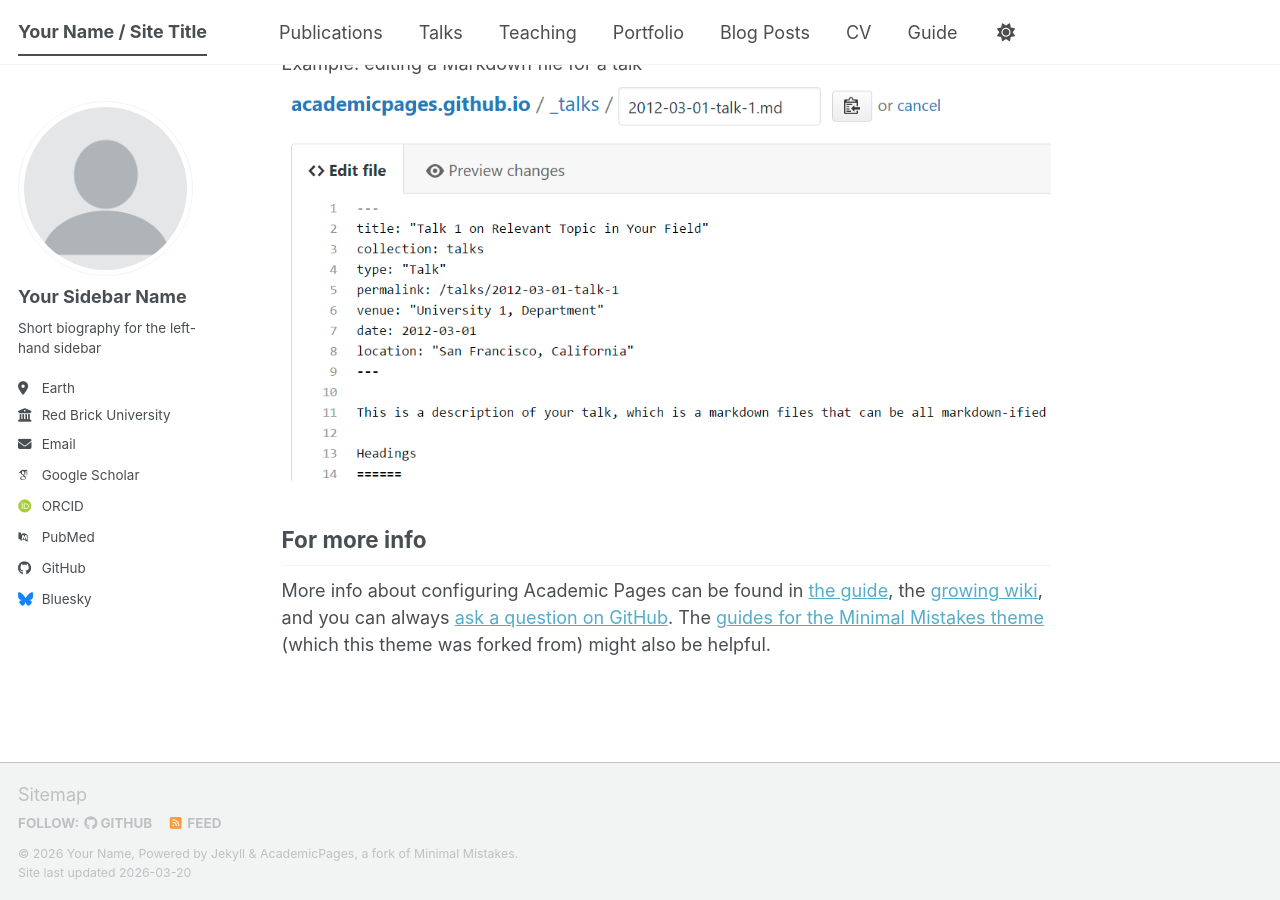
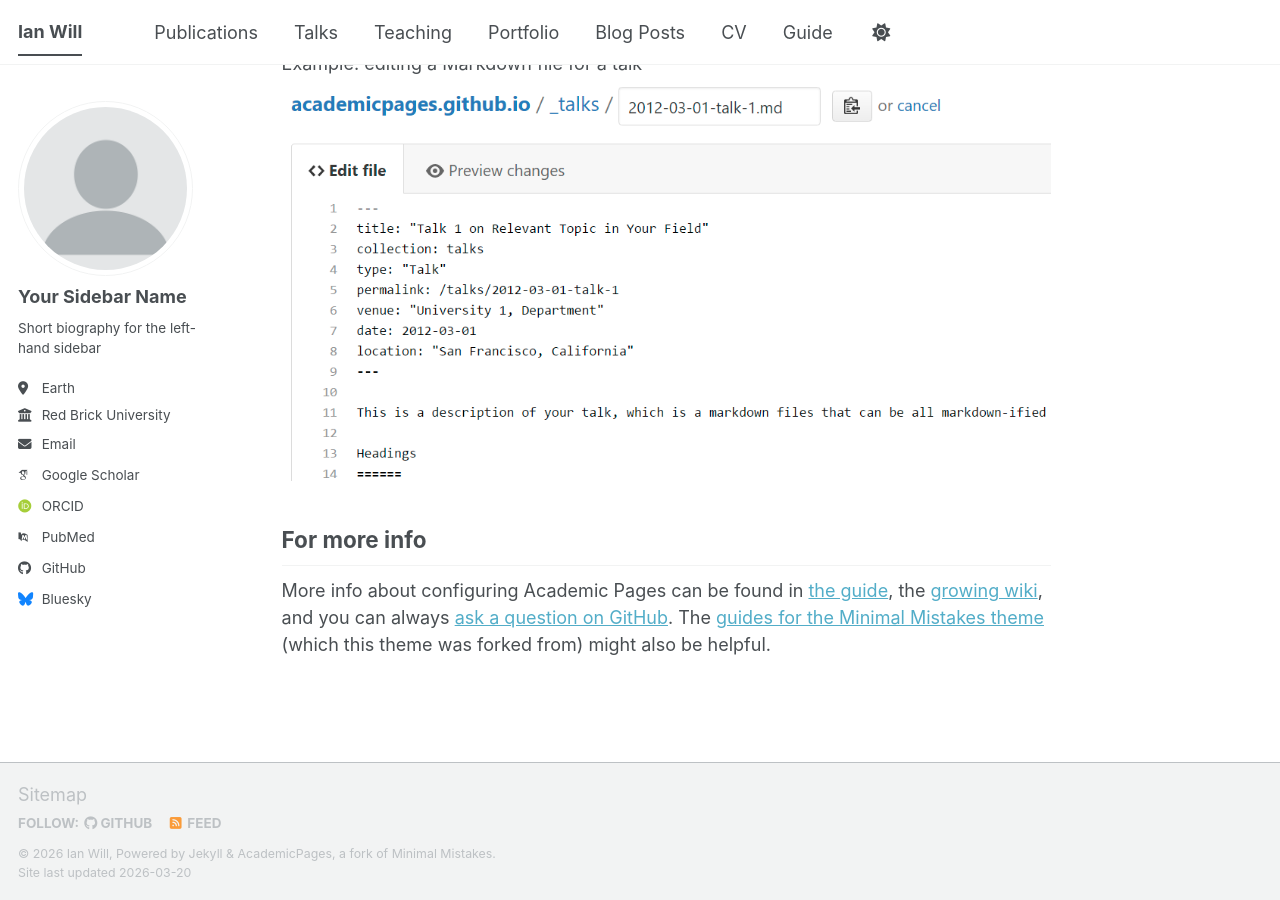
Before and after one commit to igwill/igwill.github.io, a Jekyll site: the page built from _pages/about.md, in a window 1280 px wide and 900 px high, scrolled down 2720 px. Built offline with Jekyll 4.4.1, drawn with Linux system fonts in a browser that asks for light colours; some web fonts are replaced; a script bundle is joined from its source files by our own code; library files that are not in the unit come from our copies.

Commit message:
Update _config.yml

```diff
--- a/_config.yml
+++ b/_config.yml
@@ -9,9 +9,9 @@
 # Basic Site Settings
 locale                   : "en-US"
 site_theme               : "default" # The available themes options are "default", "air", "sunrise", "mint", "dirt" and "contrast"
-title                    : "Your Name / Site Title"
+title                    : "Ian Will"
 title_separator          : "-"
-name                     : &name "Your Name"
+name                     : &name "Ian Will"
 description              : &description "Your Name's academic portfolio"   # Update this with a general description of your site, this is the default if not overridden by a page
 url                      : https://igwill.github.io # The base hostname & protocol for your site e.g. "https://[your GitHub username].github.io",
                                                            # or if you already have some other page hosted on Github then use "https://[your GitHub username].github.io/[Your Repo Name]"
```
